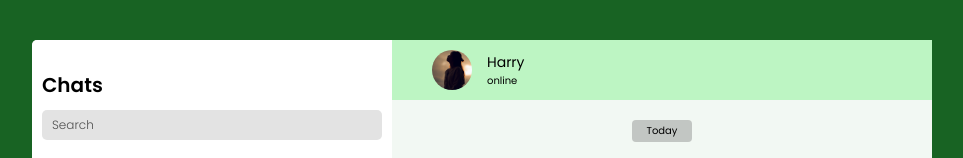
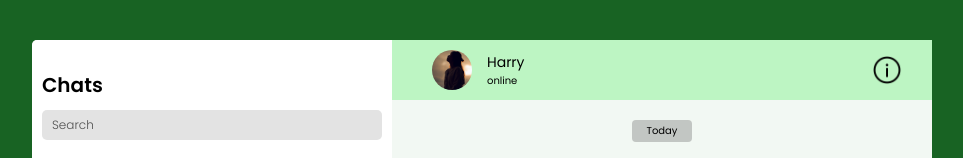
Before and after one commit to harishihan-c/Real-Time-Chat-App, a React (Vite) app: page /Chat in a window 1280 px wide. Shown: the top 158 px of the page, without its empty margins (158-1121 px from the left). Built offline with nearby package versions, Linux system fonts and the light colour scheme.

Commit message:
info icon added to the top bar inside the chatbox

```diff
--- a/src/Components/ChatBox/ChatBox.css
+++ b/src/Components/ChatBox/ChatBox.css
@@ -30,6 +30,12 @@
     font-size: 10px;
 }
 
+.chatbox-top .info-icon{
+    width: 30px;
+    margin-left: auto;
+    margin-right: 30px;
+    cursor: pointer;
+}
 .chatbox-bottom{
     position: absolute;
     bottom: 0;
--- a/src/Components/ChatBox/ChatBox.jsx
+++ b/src/Components/ChatBox/ChatBox.jsx
@@ -9,6 +9,7 @@ const ChatBox = () => {
             <div className="chatbox-top">
                 <img src={assets.contact1} />
                 <p> Harry <span>online</span></p>
+                <img src={assets.info} className="info-icon"/>
             </div>
 
             <div className="chatbox-message">
```
